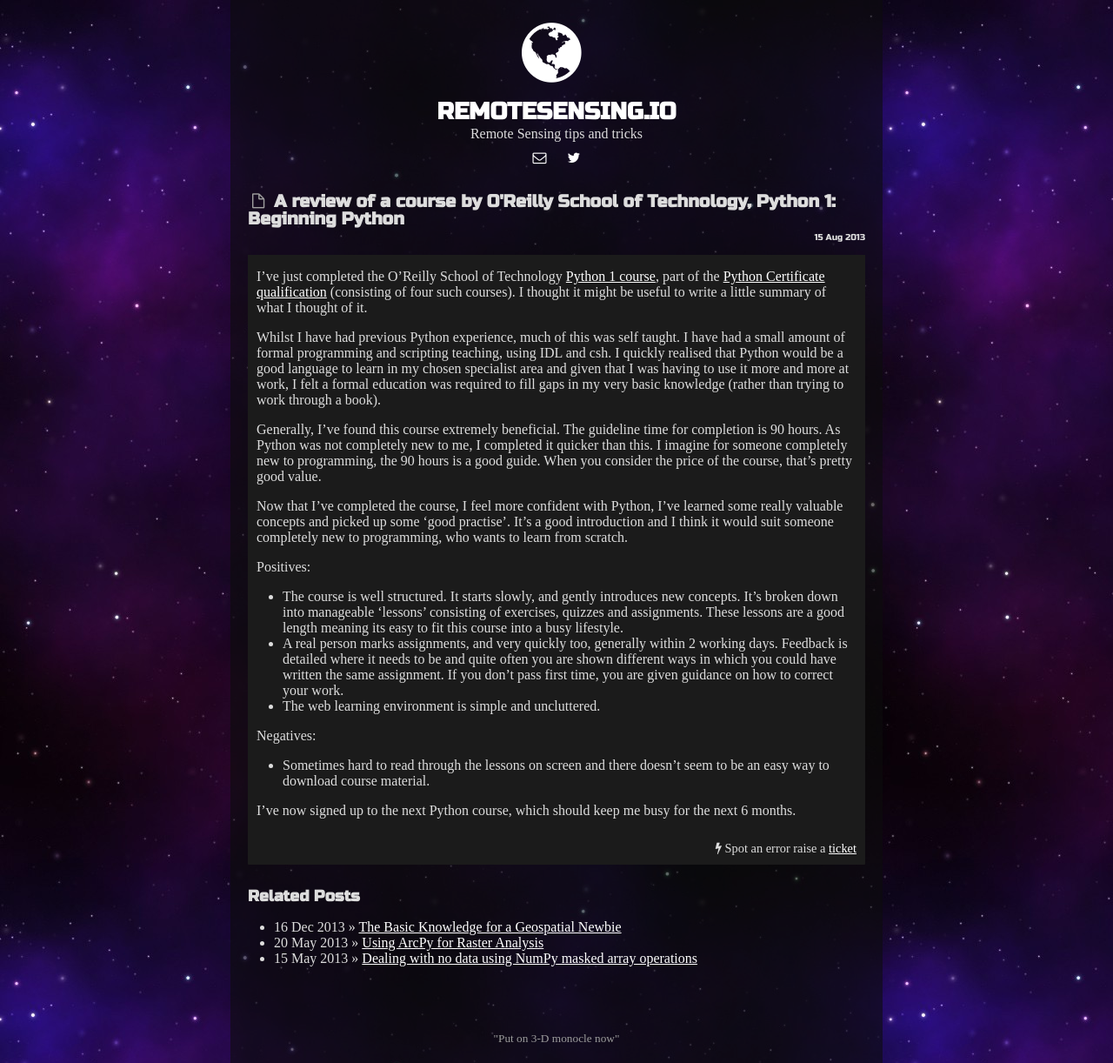
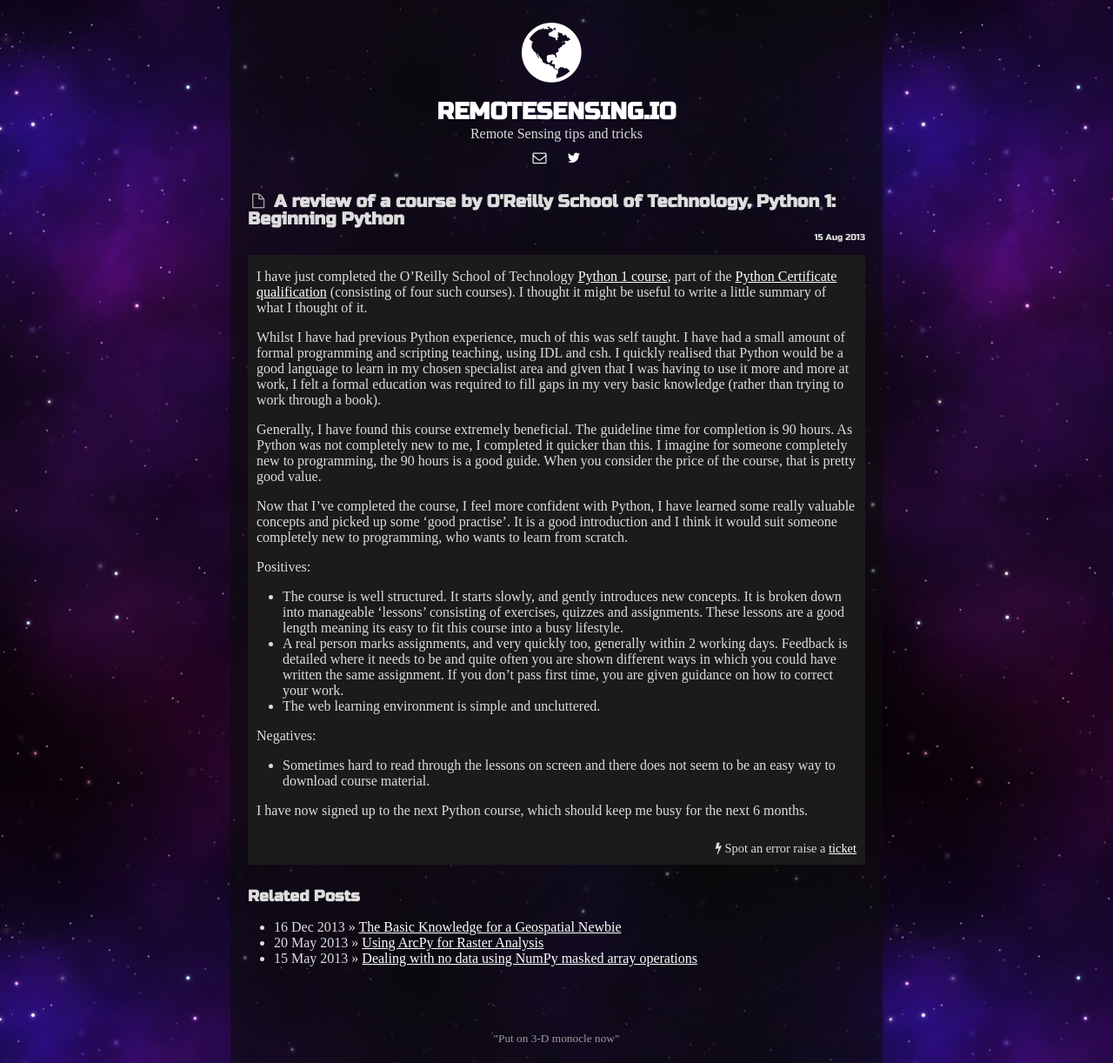
Before and after one commit to geogsci/geogsci.github.com, a Jekyll site: the page built from _posts/2013-08-15-oreilly-python-course-review.md, in a window 1280 px wide. Shown: the whole page at 87% size. Built offline with Jekyll 4.4.1, drawn with Linux system fonts in a browser that asks for light colours.

Commit message:
Update 2013-08-15-oreilly-python-course-review.md

```diff
--- a/_posts/2013-08-15-oreilly-python-course-review.md
+++ b/_posts/2013-08-15-oreilly-python-course-review.md
@@ -3,21 +3,21 @@ layout: post
 title: "A review of a course by O'Reilly School of Technology, Python 1: Beginning Python"
 ---
 
-I've just completed the O'Reilly School of Technology [Python 1 course](http://www.oreillyschool.com/individual-courses/python1/), part of the [Python Certificate qualification](http://www.oreillyschool.com/certificate-programs/python-programming/) (consisting of four such courses). I thought it might be useful to write a little summary of what I thought of it.
+I have just completed the O'Reilly School of Technology [Python 1 course](http://www.oreillyschool.com/individual-courses/python1/), part of the [Python Certificate qualification](http://www.oreillyschool.com/certificate-programs/python-programming/) (consisting of four such courses). I thought it might be useful to write a little summary of what I thought of it.
 
 Whilst I have had previous Python experience, much of this was self taught. I have had a small amount of formal programming and scripting teaching, using IDL and csh. I quickly realised that Python would be a good language to learn in my chosen specialist area and given that I was having to use it more and more at work, I felt a formal education was required to fill gaps in my very basic knowledge (rather than trying to work through a book).
 
-Generally, I've found this course extremely beneficial. The guideline time for completion is 90 hours. As Python was not completely new to me, I completed it quicker than this. I imagine for someone completely new to programming, the 90 hours is a good guide. When you consider the price of the course, that's pretty good value.
+Generally, I have found this course extremely beneficial. The guideline time for completion is 90 hours. As Python was not completely new to me, I completed it quicker than this. I imagine for someone completely new to programming, the 90 hours is a good guide. When you consider the price of the course, that is pretty good value.
 
-Now that I've completed the course, I feel more confident with Python, I've learned some really valuable concepts and picked up some 'good practise'. It's a good introduction and I think it would suit someone completely new to programming, who wants to learn from scratch.
+Now that I've completed the course, I feel more confident with Python, I have learned some really valuable concepts and picked up some 'good practise'. It is a good introduction and I think it would suit someone completely new to programming, who wants to learn from scratch.
 
 Positives:
-- The course is well structured. It starts slowly, and gently introduces new concepts. It's broken down into manageable 'lessons' consisting of exercises, quizzes and assignments. These lessons are a good length meaning its easy to fit this course into a busy lifestyle.
+- The course is well structured. It starts slowly, and gently introduces new concepts. It is broken down into manageable 'lessons' consisting of exercises, quizzes and assignments. These lessons are a good length meaning its easy to fit this course into a busy lifestyle.
 - A real person marks assignments, and very quickly too, generally within 2 working days. Feedback is detailed where it needs to be and quite often you are shown different ways in which you could have written the same assignment. If you don't pass first time, you are given guidance on how to correct your work.
 - The web learning environment is simple and uncluttered.
 
 Negatives:
 
- - Sometimes hard to read through the lessons on screen and there doesn't seem to be an easy way to download course material.
+ - Sometimes hard to read through the lessons on screen and there does not seem to be an easy way to download course material.
 
-I've now signed up to the next Python course, which should keep me busy for the next 6 months.
+I have now signed up to the next Python course, which should keep me busy for the next 6 months.
```
